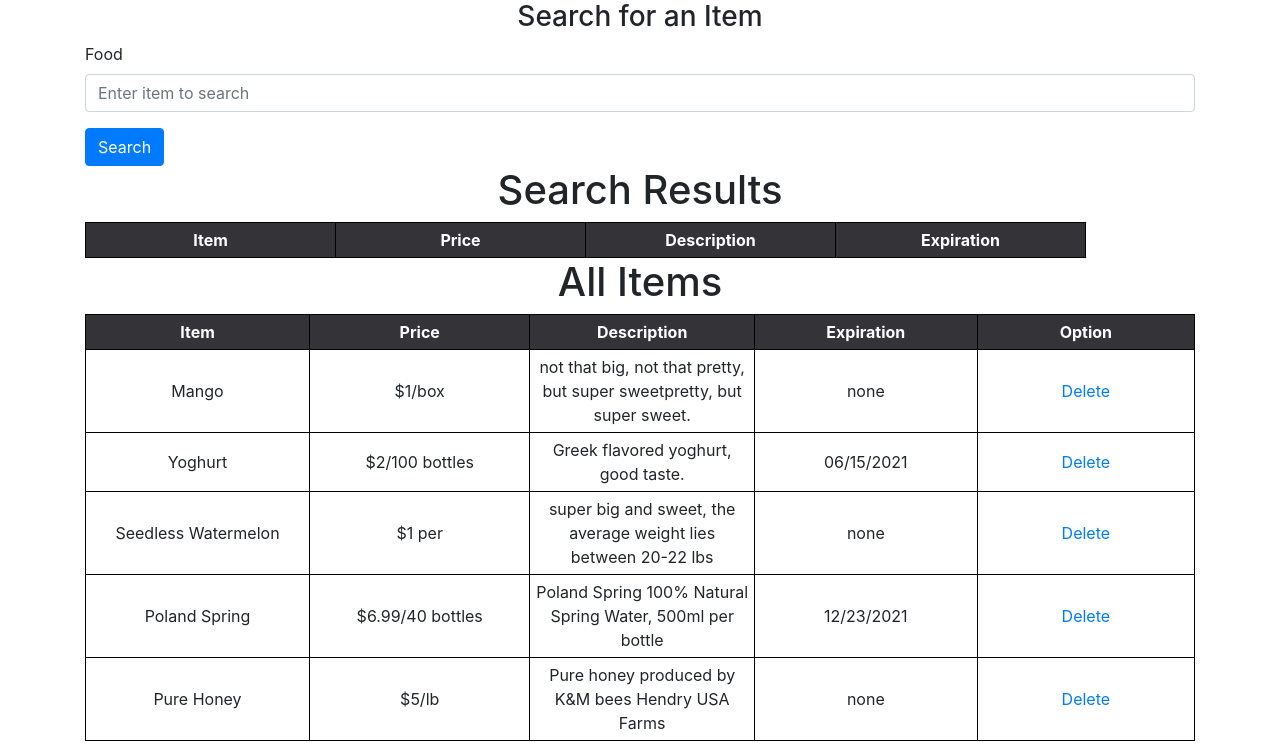
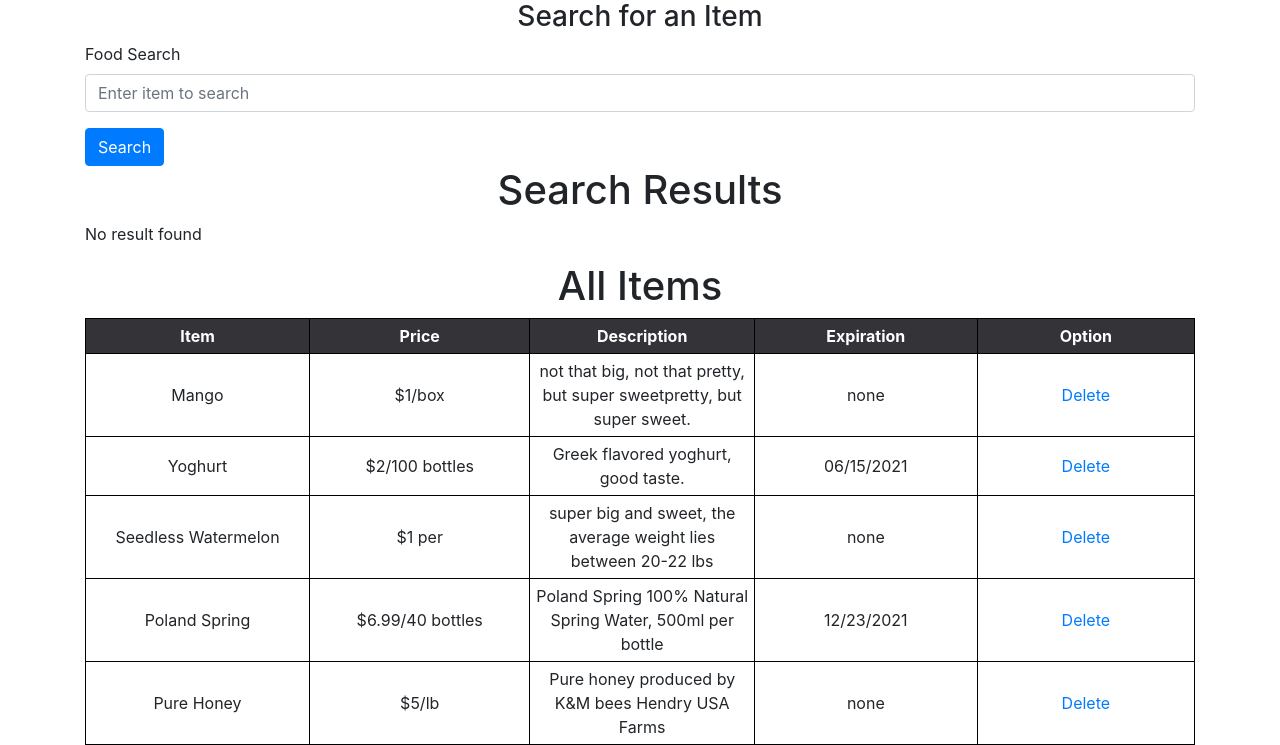
Before and after one commit to Warren-source/CS435-project, a Flask app: page /market in a window 1280 px wide. Shown: the part 56-801 px from the top of the page. Run offline with Flask 2, Linux system fonts and the light colour scheme; a user stored in the database is signed in; data comes from the database, SQL or seed files in the repository; both versions use the stored data as it was after the commit; lists and menus that the app fills with data are empty; some libraries are stand-ins or nearby versions.

Commit message:
change a little bit table format, and add few more items

```diff
--- a/website/templates/market.html
+++ b/website/templates/market.html
@@ -30,9 +30,9 @@
 
 <form method="POST">
     <h3 align="center">Search for an Item</h3>
-    <!--user enters email-->
+    <!--user enters items they want-->
     <div class="form-group">
-    <label for="searchfood">Food</label>
+    <label for="searchfood">Food Search</label>
     <input
       type="text"
       class="form-control"
@@ -44,28 +44,32 @@
     <button type="submit" class="btn btn-primary">Search</button>
 </form>
 
-<div class="content">
+<div class="searchpage">
     <h1 style="text-align: center">Search Results</h1>
     <table>
+        {% if searchresults %}
+        {% for searchresult in searchresults %}
         <tr>
             <th>Item</th>
             <th>Price</th>
             <th>Description</th>
             <th>Expiration</th>
         </tr>
-
-        {% for searchresult in searchresults %}
         <tr>
             <td>{{ searchresult.food }}</td>
             <td>{{ searchresult.price }}</td>
             <td>{{ searchresult.description }}</td>
             <td>{{ searchresult.expiration }}</td>
         </tr>
+
         {% endfor %}
+        {% else %}
+            <p> No result found </p>
+        {% endif%}
     </table>
 </div>
 
-<div class="content">
+<div class="allitems">
     <h1 style="text-align: center">All Items</h1>
     <table>
         <tr>
```
Also changed, not shown: website/database.db. Lines whose indentation alone changed are shown as unchanged.
